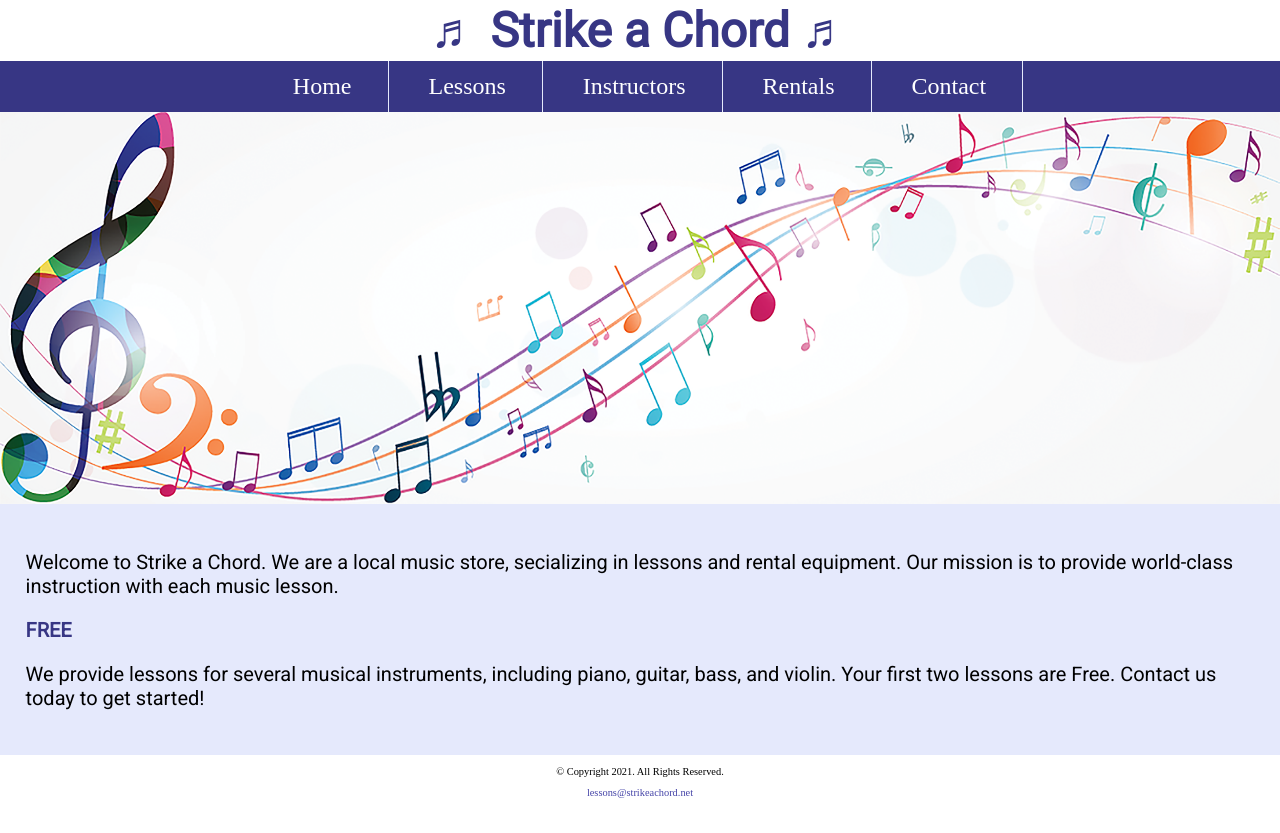
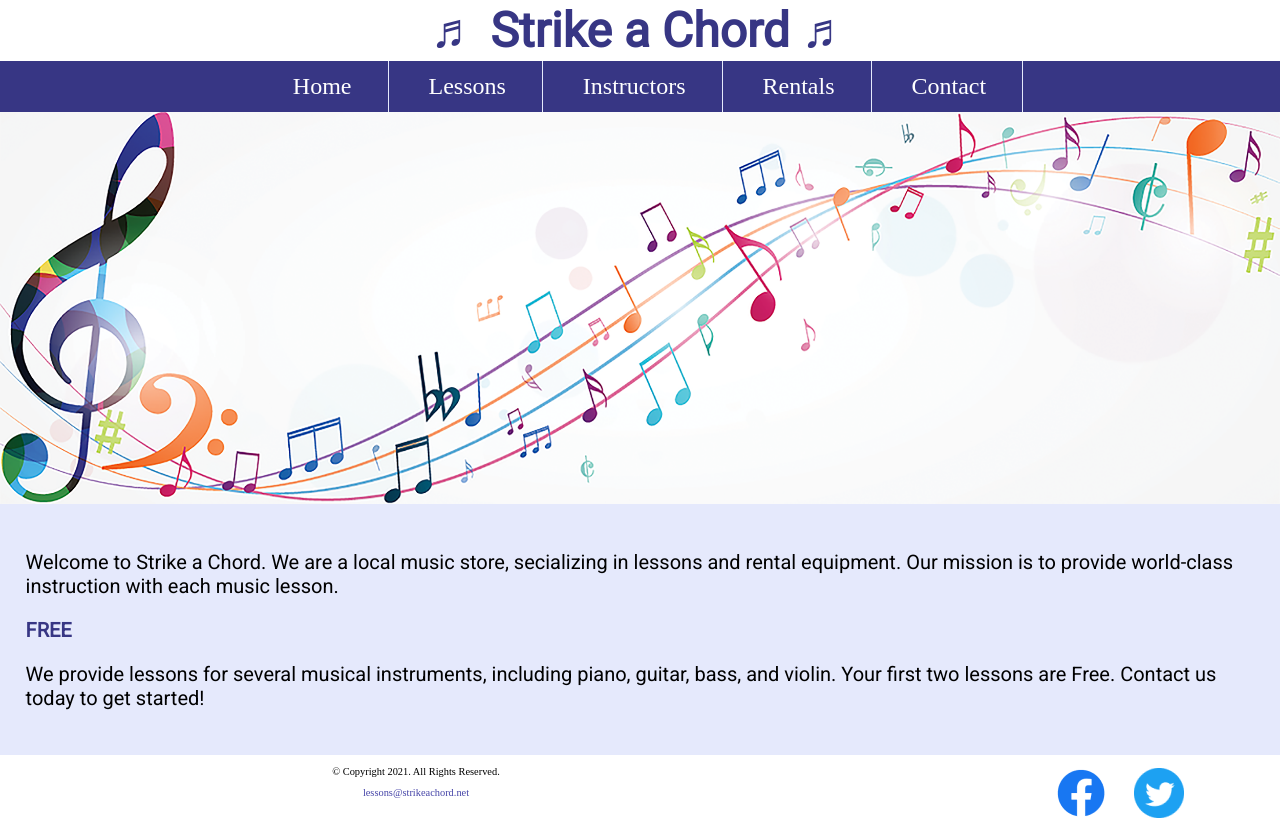
Before and after one commit to CheeseChug/html2020, a plain HTML site: page music/index.html in a window 1280 px wide. Before the commit the page ends 809 px from the top, so only its background shows below. Drawn offline with Linux system fonts and the light colour scheme.

Commit message:
Add files via upload

```diff
--- a/music/css/styles.css
+++ b/music/css/styles.css
@@ -210,6 +210,11 @@ footer a {
     text-decoration: none;
 }
 
+.social img {
+    display: inline-block;
+    padding: 4%;
+}
+
 .tel-link {
     background-color: #373684;
     padding: 2%;
@@ -283,6 +288,18 @@ footer a {
         margin-left: auto;
         margin-right: auto;
     }
+
+    /* Tablet Viewport: Style rules for footer area */
+    .copyright {
+        float: left;
+        width: 65%;
+    }
+
+    .social {
+        float: right;
+        width: 25%;
+    }
+
     .grid {
         display: grid;
         grid-template-columns: 2;
--- a/music/index.html
+++ b/music/index.html
@@ -2,7 +2,7 @@
 <!--
     Student Name: Spencer Hinkle
     File Name: index.html
-    Date: 12/19/2020
+    Date: 1/9/2021
 -->
 <html lang="en">
     <head>
@@ -13,8 +13,9 @@
         <link rel="preconnect" href="https://fonts.gstatic.com">
         <link href="https://fonts.googleapis.com/css2?family=DM+Serif+Display:ital@1&family=Roboto&display=swap" rel="stylesheet">
         <meta name="viewport" content="width=device-width, initial-scale=1.0">
-        <title>Strike a Chord: Home Page</title>
+        <title>Music Lessons - Rentals | Strike a Chord</title>
         <meta charset="utf-8">
+        <meta name= "description" content="Strike a Chord specializes in music lessons and music rental equipment.">
         <link rel="stylesheet" href="css/styles.css">
     </head>
     <body>
@@ -63,8 +64,18 @@
             </div>
         </main>
         <footer>
-            <p>&copy; Copyright 2021. All Rights Reserved.</p>
-            <p><a href="mailto:lessons@strikeachord.net">lessons@strikeachord.net</a></p>
+            <div class="copyright">
+                <p>&copy; Copyright 2021. All Rights Reserved.</p>
+                <p><a href="mailto:lessons@strikeachord.net">lessons@strikeachord.net</a></p>
+            </div>
+            <div class="social">
+                <a href="https://www.facebook.com" target="_blank">
+                    <img src="images/facebook-logo.png" alt="Facebook logo">
+                </a>
+                <a href="https://www.twitter.com" target="_blank">
+                    <img src="images/twitter-logo.png" alt="Twitter logo">
+                </a>
+            </div>
         </footer>
         <script src="scripts/script.js"></script>
     </body>
```
Also changed, not shown: music/contact.html (+14 -2 lines), music/instructors.html (+14 -3 lines), music/lessons.html (+14 -3 lines), music/rentals.html (+14 -3 lines), music/template.html (+12 -2 lines), music/images/facebook-logo.png (added), music/images/twitter-logo.png (added).
